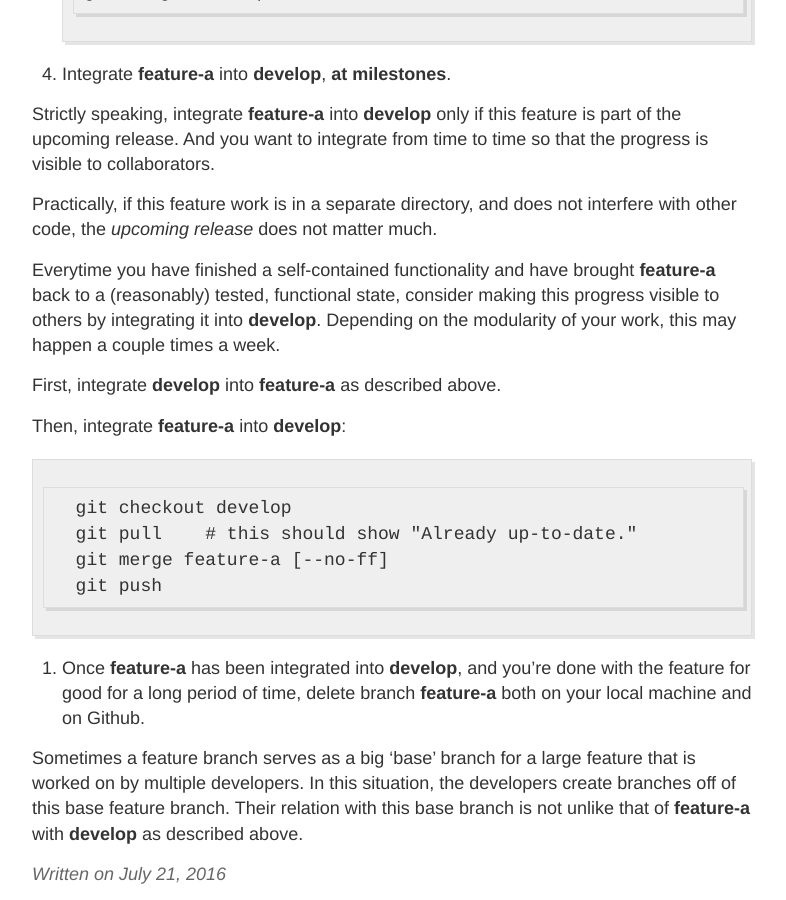
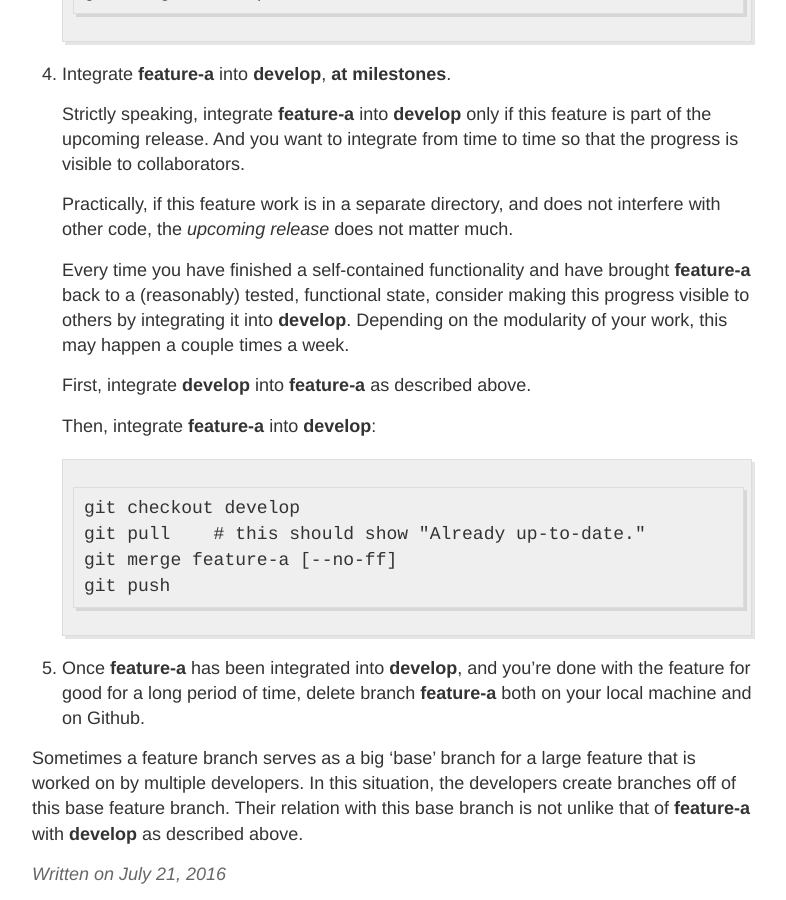
Before and after one commit to zpz/zpz.github.io, a Jekyll site: the page built from _posts/2016-07-21-a-simply-successful-git-branching-model.md, in a window 1280 px wide and 900 px high, scrolled down 2310 px. Shown: the whole window, without its empty margins (248-1034 px from the left). Built offline with Jekyll 4.4.1, drawn with Linux system fonts in a browser that asks for light colours.

Commit message:
minor formatting fix

````diff
--- a/_posts/2016-07-21-a-simply-successful-git-branching-model.md
+++ b/_posts/2016-07-21-a-simply-successful-git-branching-model.md
@@ -78,23 +78,22 @@ This is where daily development happens.
 
 4. Integrate **feature-a** into **develop**, **at milestones**.
 
-  Strictly speaking, integrate **feature-a** into **develop** only if this feature is part of the upcoming release. And you want to integrate from time to time so that the progress is visible to collaborators.
+   Strictly speaking, integrate **feature-a** into **develop** only if this feature is part of the upcoming release. And you want to integrate from time to time so that the progress is visible to collaborators.
 
-  Practically, if this feature work is in a separate directory, and does not interfere with other code, the *upcoming release* does not matter much.
+   Practically, if this feature work is in a separate directory, and does not interfere with other code, the *upcoming release* does not matter much.
 
-  Everytime you have finished a self-contained functionality and have brought **feature-a** back to a (reasonably) tested, functional state, consider making this progress visible to others by integrating it into **develop**. Depending on the modularity of your work, this may happen a couple times a week.
+   Every time you have finished a self-contained functionality and have brought **feature-a** back to a (reasonably) tested, functional state, consider making this progress visible to others by integrating it into **develop**. Depending on the modularity of your work, this may happen a couple times a week.
 
-  First, integrate **develop** into **feature-a** as described above.
+   First, integrate **develop** into **feature-a** as described above.
 
-  Then, integrate **feature-a** into **develop**:
+   Then, integrate **feature-a** into **develop**:
 
-
-  ```
-  git checkout develop
-  git pull    # this should show "Already up-to-date."
-  git merge feature-a [--no-ff]
-  git push
-  ```
+   ```
+   git checkout develop
+   git pull    # this should show "Already up-to-date."
+   git merge feature-a [--no-ff]
+   git push
+   ```
 
 5. Once **feature-a** has been integrated into **develop**, and you're done with the feature for good for a long period of time, delete branch **feature-a** both on your local machine and on Github.
 
````
